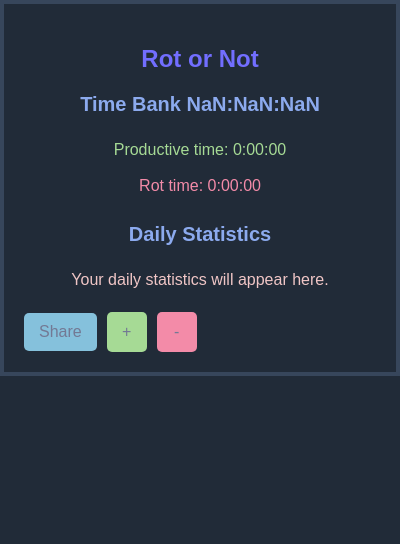
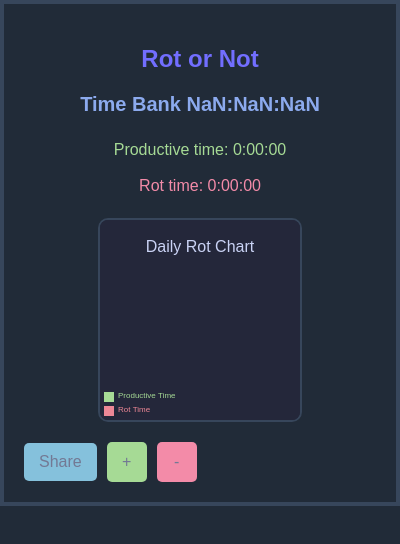
Before and after one commit to NerdBow/qhackproject, a browser extension: page popup.html in a window 400 px wide. Drawn offline with Linux system fonts and the light colour scheme.

Commit message:
share works

```diff
--- a/popup.css
+++ b/popup.css
@@ -50,6 +50,14 @@ p {
 
 #rotTimer {
     color: #f38ba8;
+}
+
+#dailyStats {
+    display: block;
+    margin: 20px auto;
+    border: 2px solid #37465B;
+    border-radius: 10px;
+    background-color: #24273a;
 }
 
 /* Flex Container for Buttons */
--- a/popup.html
+++ b/popup.html
@@ -17,8 +17,8 @@
     <p id="rotTimer">Rot time: 0:00:00</p>
   </div>
 
-  <h2>Daily Statistics</h2>
-  <p>Your daily statistics will appear here.</p>
+
+  <canvas id="dailyStats"></canvas>
 
   <div id="buttonContainer">
     <button id="shareButton">Share</button>
--- a/popup.js
+++ b/popup.js
@@ -3,8 +3,9 @@ import { productiveTime, rotTime, siteModifier, timerValue, updateTimer } from "
 
 document.getElementById("shareButton").addEventListener("click", () => {
     updateTimer();
+    console.log("Productive Time:", productiveTime, "Rot Time:", rotTime);
     getClipboardImage(rotTime, productiveTime);
-    console.log(productiveTime, rotTime);
+     //alert("Image copied to clipboard!");
 });
 
 document.addEventListener("DOMContentLoaded", async () => {
@@ -16,11 +17,16 @@ document.addEventListener("DOMContentLoaded", async () => {
 });
 
 async function displayGraph() {
+    // Ensure timer values are up to date
     updateTimer();
-    document.getElementById("dailyStats").width = 300;
-    document.getElementById("dailyStats").height = 300;
-    console.log(rotTime, productiveTime);
-    generateGraph(document.getElementById("dailyStats"), rotTime, productiveTime);
+
+    const canvas = document.getElementById("dailyStats");
+    const canvasSize = 200; // Set the graph size
+    canvas.width = canvasSize;
+    canvas.height = canvasSize;
+
+    // Generate the graph on the canvas
+    generateGraph(canvas, rotTime, productiveTime);
 }
 
 function convertToDisplayTime(timestamp){
@@ -29,7 +35,7 @@ function convertToDisplayTime(timestamp){
     }
     let extraZeroMinutes = "";
     let extraZeroSeconds = "";
-    if (Math.floor((timestamp%3600)/60) < 10){
+    if (Math.floor((timestamp%3600) / 60) < 10){
         extraZeroMinutes = "0";
     }
     if (timestamp%60 < 10){
```
